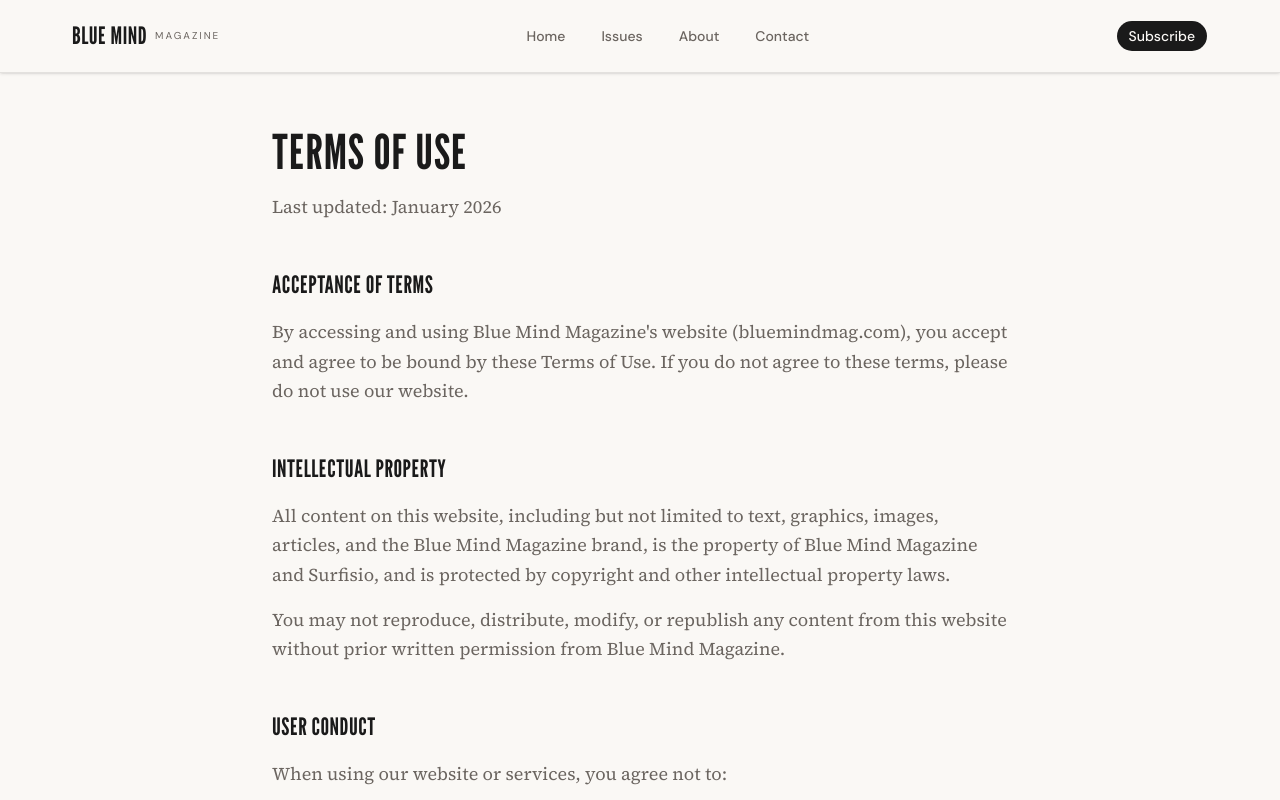
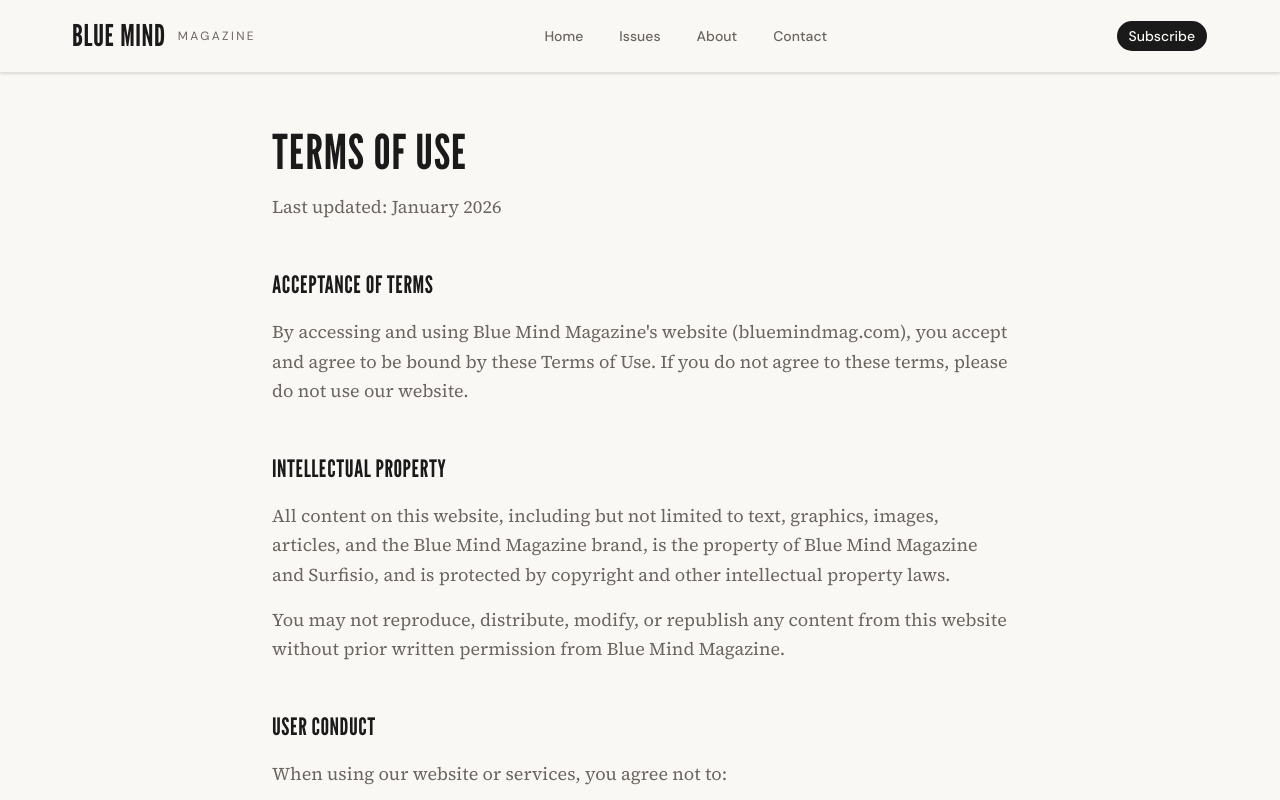
Before and after one commit to rodrigobarona/bluemindmag, a Next.js app: page /en/terms in a window 1280 px wide. Shown: the top 800 px of the page. Built offline with nearby package versions, Linux system fonts and the light colour scheme.

Commit message:
Update Header component styling for improved visual hierarchy and spacing. Adjust logo and text sizes for better readability, enhancing overall user experience.

```diff
--- a/components/header.tsx
+++ b/components/header.tsx
@@ -70,12 +70,12 @@
           {/* Logo */}
           <Link
             href="/"
-            className="flex items-center gap-2 transition-opacity hover:opacity-80"
+            className="flex items-center gap-3 transition-opacity hover:opacity-80"
             aria-label="Blue Mind Magazine - Home"
           >
             <span
               className={cn(
-                'font-headline text-xl md:text-2xl tracking-wider transition-colors',
+                'font-headline text-2xl md:text-3xl tracking-wider transition-colors',
                 isTransparent ? 'text-white' : 'text-foreground'
               )}
               style={isTransparent ? { textShadow: '0 2px 8px rgba(0,0,0,0.3)' } : undefined}
@@ -84,7 +84,7 @@
             </span>
             <span
               className={cn(
-                'hidden sm:inline font-ui text-[10px] uppercase tracking-[0.2em] transition-colors',
+                'hidden sm:inline font-ui text-xs uppercase tracking-[0.2em] transition-colors',
                 isTransparent ? 'text-white/80' : 'text-muted-foreground'
               )}
             >
@@ -149,7 +149,7 @@
               <SheetContent side="right" className="w-full sm:w-[400px] p-0">
                 <SheetHeader className="px-6 pt-6 pb-4 border-b border-border">
                   <SheetTitle className="text-left">
-                    <span className="font-headline text-2xl tracking-wider">
+                    <span className="font-headline text-3xl tracking-wider">
                       BLUE MIND
                     </span>
                   </SheetTitle>
```
